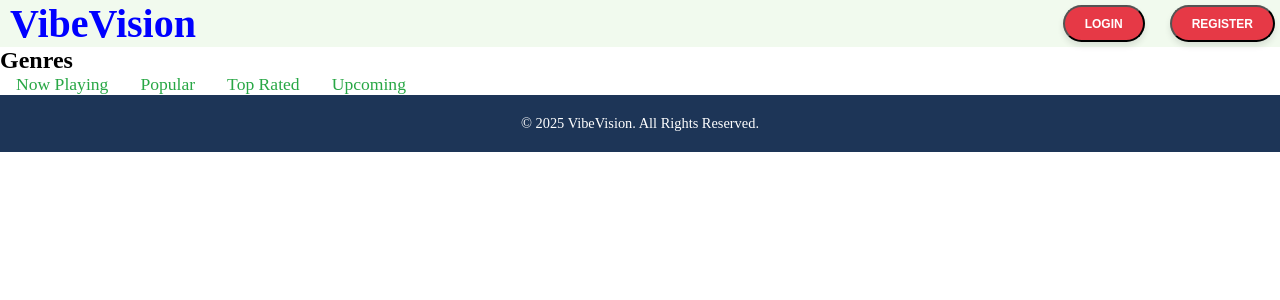
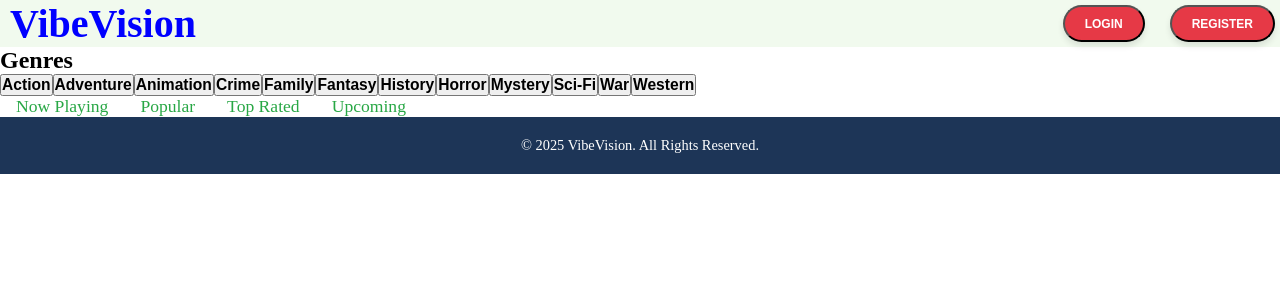
Before and after one commit to J-S00n/Assignment-5-React-Router, a React (Vite) app in the folder react-router/: page /movies in a window 1280 px wide. Shown: the top 300 px of the page. Built offline with nearby package versions, Linux system fonts and the light colour scheme.

Commit message:
Implemented Genre component

```diff
--- a/react-router/components/Feature.jsx
+++ b/react-router/components/Feature.jsx
@@ -61,7 +61,7 @@ function Feature() {
                 )}
                 <div className="pagination">
                     <button className="previous-button" onClick={() => getMoreMovies(-1)} disabled={loading}>Previous</button>
-                    <button className="next-button"onClick={() => getMoreMovies(1)} disabled={loading}>Next</button>
+                    <button className="next-button" onClick={() => getMoreMovies(1)} disabled={loading}>Next</button>
                 </div>
                 {loading && <p>Loading...</p>}
             </div>
--- a/react-router/components/Genres.jsx
+++ b/react-router/components/Genres.jsx
@@ -1,10 +1,43 @@
-import { useState } from "react";
 import { useNavigate } from "react-router-dom";
+import axios from "axios";
 
 function Genres() {
+const navigate = useNavigate();
+
+    const category = [
+        { id: 28, genre: "Action" },
+        { id: 12, genre: "Adventure" },
+        { id: 16, genre: "Animation" },
+        { id: 80, genre: "Crime" },
+        { id: 10751, genre: "Family" },
+        { id: 14, genre: "Fantasy" },
+        { id: 36, genre: "History" },
+        { id: 27, genre: "Horror" },
+        { id: 9648, genre: "Mystery" },
+        { id: 878, genre: "Sci-Fi" },
+        { id: 10752, genre: "War" },
+        { id: 37, genre: "Western" },
+    ];
+
+    const handleGenreClick = (genreId) => {
+        // e.preventDefault();
+        navigate(`/genres/${genreId}`);
+    }
+
     return (
         <div className="genres">
             <h2>Genres</h2>
+            <div className="genre-list">
+                {category.map((g) => (
+                    <button
+                        key={g.id}
+                        className="genre"
+                        onClick={() => handleGenreClick(g.id)}
+                    >
+                        <h3>{g.genre}</h3>
+                    </button>
+                ))}
+            </div>
         </div>
     );
 }
--- a/react-router/src/App.jsx
+++ b/react-router/src/App.jsx
@@ -4,7 +4,7 @@ import LoginView from '../Views/LoginView.jsx';
 import RegisterView from '../Views/RegisterView.jsx';
 import ErrorView from '../views/ErrorView.jsx';
 import MoviesView from '../views/MoviesView.jsx';
-import GenreView from '../views/GenreView.jsx';
+import GenreView from '../Views/GenreView.jsx';
 import DetailView from '../views/DetailView.jsx';
 import ProtectedRoutes from '../Views/ProtectedRoutes.jsx';
 import './App.css'
--- a/react-router/views/DetailView.jsx
+++ b/react-router/views/DetailView.jsx
@@ -3,7 +3,7 @@ import { useState, useEffect } from 'react';
 import { useParams } from 'react-router-dom';
 import "./DetailView.css";
 
-function DetailView () {
+function DetailView() {
     const param = useParams();
     const [movie, setMovie] = useState([]);
 
```
Also changed, not shown: react-router/views/MoviesView.css (line endings or trailing spaces).
